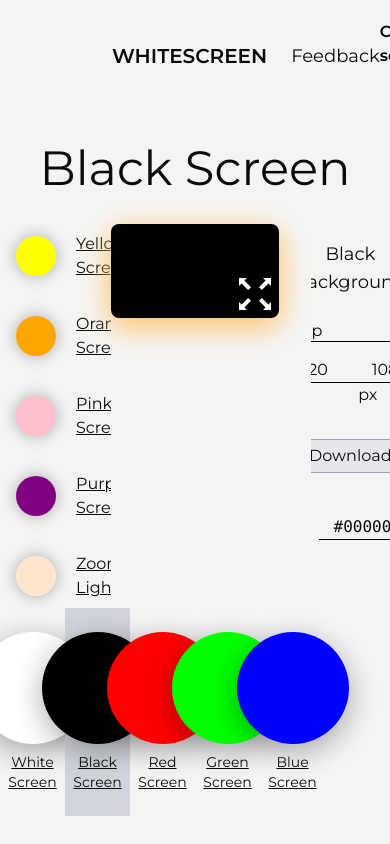
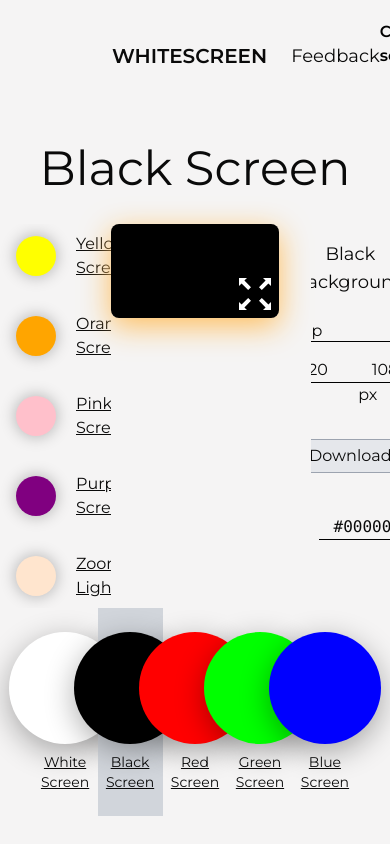
Before and after one commit to hoapham1404/ws, a Next.js app: page /black-screen in a window 390 px wide. Shown: the top 844 px of the page. Built offline with nearby package versions, Linux system fonts and the light colour scheme.

Commit message:
refactor: enhance NavigationBottom component layout and responsiveness

```diff
--- a/components/BasicColorPage/NavigationBottom.tsx
+++ b/components/BasicColorPage/NavigationBottom.tsx
@@ -4,24 +4,36 @@ import Link from "next/link";
 import { usePathname } from "next/navigation";
 import Image, { StaticImageData } from "next/image";
 import { cn } from "@/lib/utils";
+
 export default function NavigationBottom({ routes }: { routes: RouteStore[] }) {
   const currentPath = usePathname();
   const t = useTranslations();
 
+  // Calculate the grid columns based on routes length
+  const gridCols = Math.min(6, routes.length);
+
   return (
-    <div className=" grid grid-cols-6 cursor-pointer">
+    <div className="flex justify-center w-full">
+      <div
+        className="grid place-items-center cursor-pointer"
+        style={{
+          gridTemplateColumns: `repeat(${gridCols}, minmax(0, 1fr))`,
+          width: `${gridCols * 16.66}%`, // Calculate width based on number of columns (100/6 ≈ 16.66)
+        }}
+      >
         {routes.map((route: RouteStore) => (
           <Link
             key={route.path}
             href={route.path}
-          className={`w-full flex flex-col items-center p-6 ${route.path === currentPath ? "bg-gray-300" : ""}`}
+            className={`w-full flex flex-col items-center p-6 ${route.path === currentPath ? "bg-gray-300" : ""
+              }`}
           >
             {route.color ? (
               <div className="">
                 <div
                   className={cn(
                     "w-28 aspect-square hover:opacity-90 transition-opacity",
-                  "rounded-full overflow-hidden",
+                    "rounded-full overflow-hidden"
                   )}
                   style={{
                     backgroundColor: route.color,
@@ -35,7 +47,7 @@ export default function NavigationBottom({ routes }: { routes: RouteStore[] }) {
                 alt={route.path}
                 className={cn(
                   "w-32 aspect-video object-cover rounded-lg",
-                "overflow-hidden",
+                  "overflow-hidden"
                 )}
                 style={{
                   boxShadow: " 0 8px 30px rgba(0, 0, 0, .32)",
@@ -49,5 +61,6 @@ export default function NavigationBottom({ routes }: { routes: RouteStore[] }) {
           </Link>
         ))}
       </div>
+    </div>
   );
 }
```
Lines whose indentation alone changed are shown as unchanged.
